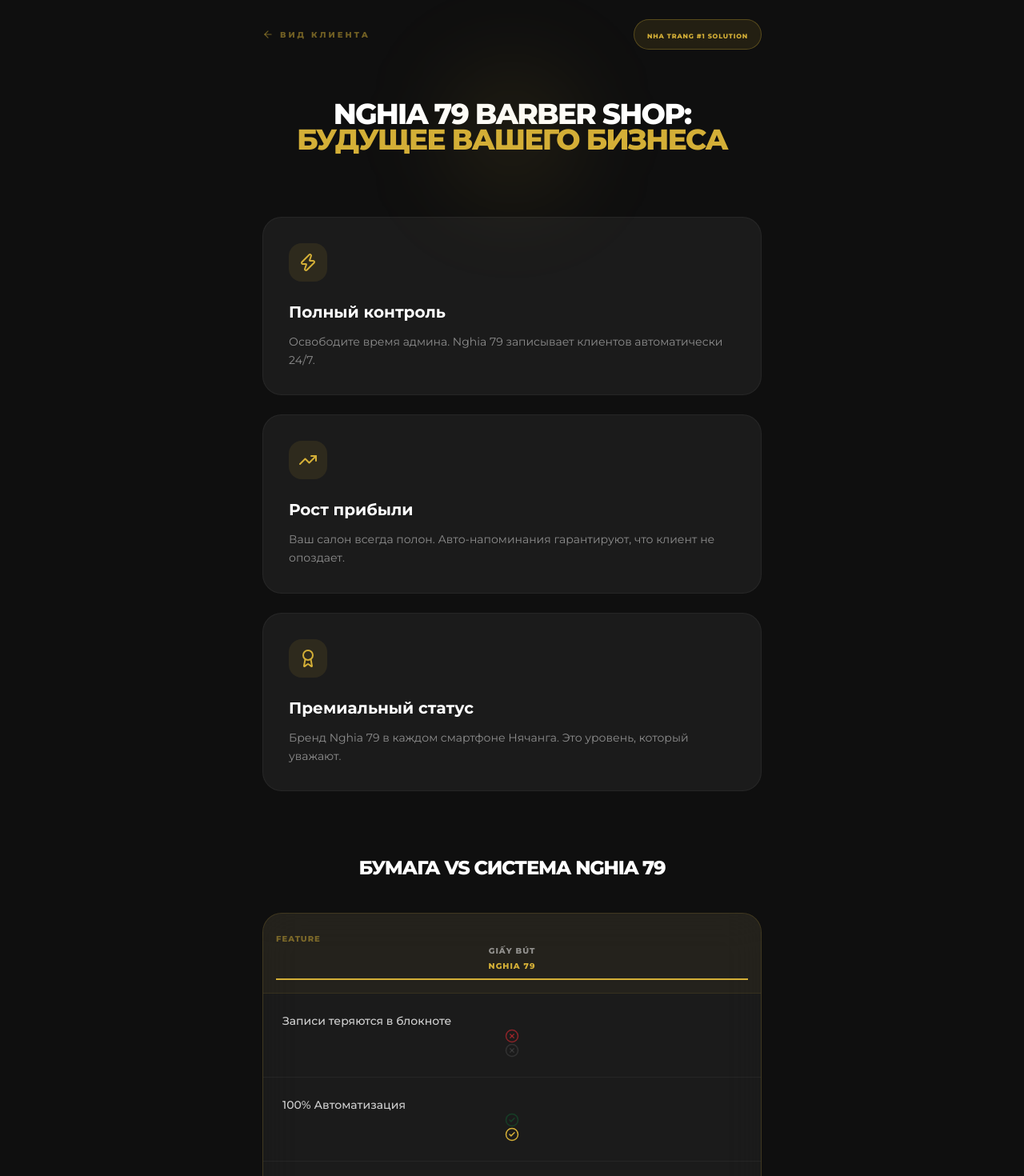
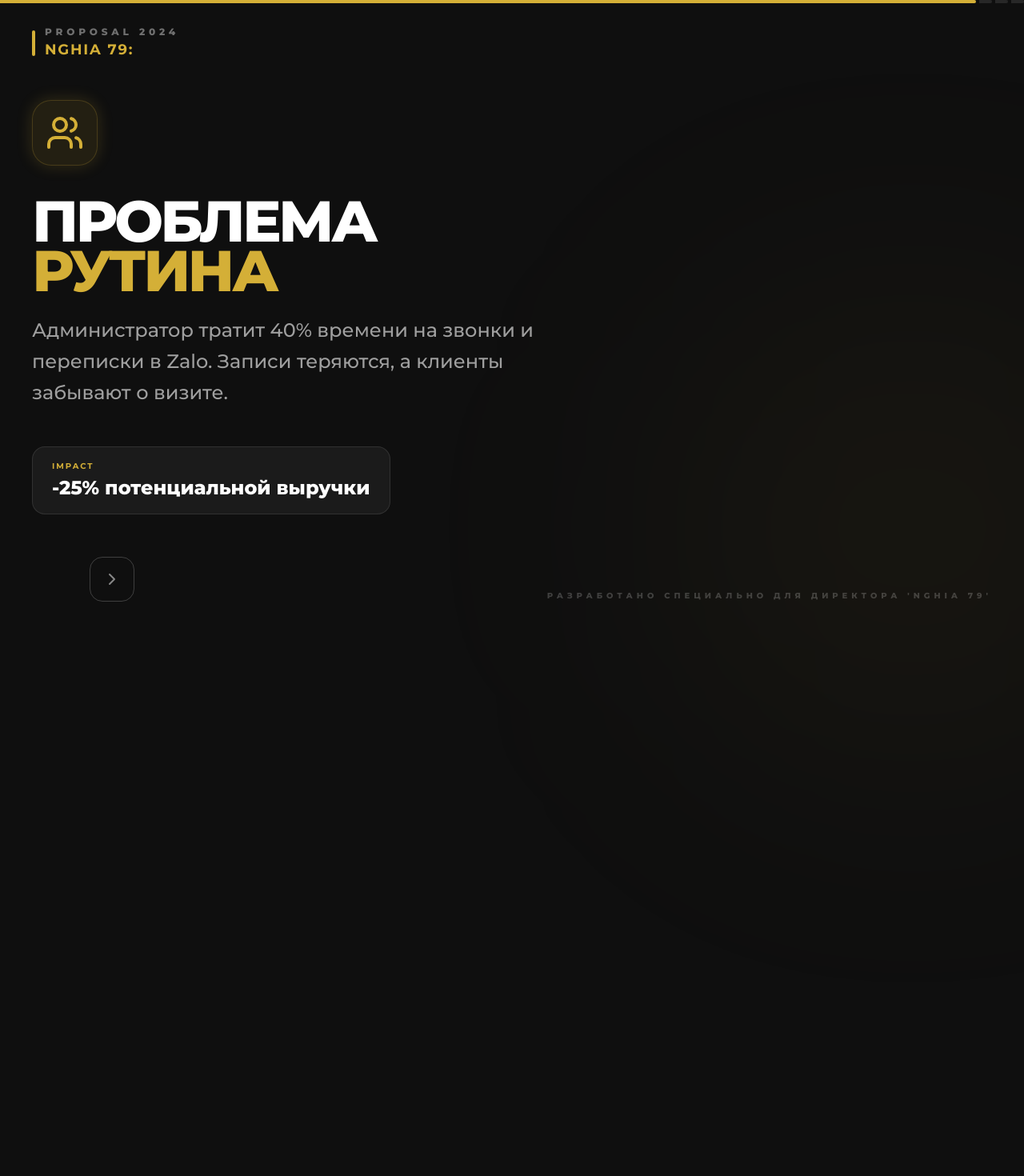
Before and after one commit to GreMZaa/barbershop-app, a React (Vite) app: page /proposal in a window 1280 px wide. Shown: the top 1470 px of the page at 80% size. After the commit the page ends 800 px from the top, so only its background shows below. Built offline with nearby package versions, Linux system fonts and the light colour scheme.

Commit message:
Fix: resolve duplicate buttons in TG, fix booking flow logic, and redesign Proposal as a pitch deck

```diff
--- a/src/constants/translations.js
+++ b/src/constants/translations.js
@@ -62,25 +62,33 @@
       new: "НОВЫЙ"
     },
     proposal: {
-      badge: "Nha Trang #1 Solution",
-      heroTitle: "Nghia 79 Barber Shop:",
-      heroSubtitle: "Будущее вашего бизнеса",
-      automationTitle: "Полный контроль",
-      automationDesc: "Освободите время админа. Nghia 79 записывает клиентов автоматически 24/7.",
-      revenueTitle: "Рост прибыли",
-      revenueDesc: "Ваш салон всегда полон. Авто-напоминания гарантируют, что клиент не опоздает.",
-      professionalismTitle: "Премиальный статус",
-      professionalismDesc: "Бренд Nghia 79 в каждом смартфоне Нячанга. Это уровень, который уважают.",
-      zaloComparison: {
-        title: "Бумага vs Система Nghia 79",
-        manual: "Записи теряются в блокноте",
-        auto: "100% Автоматизация",
-        history: "Клиент забыт через неделю",
-        crm: "База данных Nghia 79",
-        status: "Забыл предупредить клиента",
-        realtime: "Клиент видит всё онлайн"
-      },
-      footer: "Nghia 79 • Barber Shop Nha Trang"
+      badge: "Бизнес-презентация",
+      heroTitle: "Nghia 79:",
+      heroSubtitle: "Цифровая трансформация салона",
+      slides: [
+        {
+          title: "Проблема: Рутина",
+          desc: "Администратор тратит 40% времени на звонки и переписки в Zalo. Записи теряются, а клиенты забывают о визите.",
+          impact: "-25% потенциальной выручки"
+        },
+        {
+          title: "Решение: Своё приложение",
+          desc: "Собственная CRM-система и мини-апп. Клиент записывается сам за 15 секунд прямо в Telegram или Zalo.",
+          impact: "Работа 24/7 без админа"
+        },
+        {
+          title: "Рост прибыли",
+          desc: "Автоматические уведомления снижают процент 'неявок' на 40%. История стрижек позволяет делать персональные офферы.",
+          impact: "+35% возвращаемость клиентов"
+        },
+        {
+          title: "Премиальный бренд",
+          desc: "Свой цифровой сервис в Нячанге — это признак лидера рынка. Nghia 79 становится технологичным брендом №1.",
+          impact: "Имидж и доминирование"
+        }
+      ],
+      cta: "Попробовать демо-запись",
+      footer: "Разработано специально для директора 'Nghia 79'"
     }
   },
   VN: {
@@ -146,25 +154,33 @@
       new: "MỚI"
     },
     proposal: {
-      badge: "Nha Trang #1 Solution",
-      heroTitle: "Nghia 79 Barber Shop:",
+      badge: "Dự án chuyển đổi số",
+      heroTitle: "Nghia 79:",
       heroSubtitle: "Đẳng cấp kinh doanh mới",
-      automationTitle: "Quản lý tự động",
-      automationDesc: "Giảm áp lực cho chủ tiệm. Nghia 79 tự động nhận lịch 24/7 không cần trực máy.",
-      revenueTitle: "Tăng doanh thu",
-      revenueDesc: "Tiệm luôn kín lịch. Hệ thống tự động nhắc khách giúp giảm 40% tình trạng bỏ hẹn.",
-      professionalismTitle: "Thương hiệu số 1",
-      professionalismDesc: "Thương hiệu Nghia 79 hiện diện chuyên nghiệp trên điện thoại của mọi khách hàng.",
-      zaloComparison: {
-        title: "Ghi chép tay vs Nghia 79 App",
-        manual: "Dễ nhầm lẫn, mất lịch khách",
-        auto: "Tự động hóa 100%",
-        history: "Khách quay lại không biết tên",
-        crm: "CRM lưu thông tin vĩnh viễn",
-        status: "Khách quên lịch hẹn",
-        realtime: "Nhắc lịch tự động chuyên nghiệp"
-      },
-      footer: "Nghia 79 • Barber Shop Nha Trang"
+      slides: [
+        {
+          title: "Vấn đề: Quản lý thủ công",
+          desc: "Admin mất 40% thời gian trả lời Zalo. Lịch hẹn bị sót, khách hàng hay quên giờ đến tiệm.",
+          impact: "Thất thoát 25% doanh thu"
+        },
+        {
+          title: "Giải pháp: Mini App riêng",
+          desc: "Hệ thống CRM và App riêng biệt. Khách tự đặt lịch chỉ trong 15 giây ngay trên Telegram/Zalo.",
+          impact: "Hoạt động 24/7 không cần admin"
+        },
+        {
+          title: "Tăng trưởng doanh thu",
+          desc: "Nhắc lịch tự động giúp giảm 40% tình trạng bỏ hẹn. Lưu lịch sử giúp chăm sóc khách quay lại tốt hơn.",
+          impact: "+35% tỷ lệ khách quay lại"
+        },
+        {
+          title: "Thương hiệu số 1 Nha Trang",
+          desc: "Sở hữu công nghệ riêng giúp Nghia 79 khẳng định vị thế dẫn đầu. Đẳng cấp mà khách hàng luôn tin tưởng.",
+          impact: "Vượt mặt mọi đối thủ"
+        }
+      ],
+      cta: "Trải nghiệm Đặt lịch thử",
+      footer: "Dành riêng cho Giám đốc 'Nghia 79'"
     }
   }
 };
--- a/src/pages/Proposal.jsx
+++ b/src/pages/Proposal.jsx
@@ -1,132 +1,143 @@
-import React from 'react';
-import { motion } from 'framer-motion';
-import { Rocket, TrendingUp, Award, CheckCircle2, XCircle, ArrowRight, ShieldCheck, Zap } from 'lucide-react';
+import React, { useState } from 'react';
+import { motion, AnimatePresence } from 'framer-motion';
+import { ChevronRight, ChevronLeft, ArrowRight, Star, TrendingUp, Users, ShieldCheck, Target } from 'lucide-react';
 import { useLanguage } from '../context/LanguageContext';
 import { useNavigate } from 'react-router-dom';
 
 const Proposal = () => {
   const { t } = useLanguage();
   const navigate = useNavigate();
+  const [currentSlide, setCurrentSlide] = useState(0);
 
-  const advantages = [
-    {
-      icon: <Zap className="text-gold" />,
-      title: t.proposal.automationTitle,
-      desc: t.proposal.automationDesc
-    },
-    {
-      icon: <TrendingUp className="text-gold" />,
-      title: t.proposal.revenueTitle,
-      desc: t.proposal.revenueDesc
-    },
-    {
-      icon: <Award className="text-gold" />,
-      title: t.proposal.professionalismTitle,
-      desc: t.proposal.professionalismDesc
+  const slides = t.proposal.slides;
+
+  const nextSlide = () => {
+    if (currentSlide < slides.length - 1) {
+      setCurrentSlide(currentSlide + 1);
     }
-  ];
+  };
 
-  const comparison = [
-    { label: t.proposal.zaloComparison.title, paper: false, app: true },
-    { label: t.proposal.zaloComparison.manual, paper: true, app: false },
-    { label: t.proposal.zaloComparison.auto, paper: false, app: true },
-    { label: t.proposal.zaloComparison.history, paper: true, app: false },
-    { label: t.proposal.zaloComparison.crm, paper: false, app: true },
-    { label: t.proposal.zaloComparison.realtime, paper: false, app: true },
+  const prevSlide = () => {
+    if (currentSlide > 0) {
+      setCurrentSlide(currentSlide - 1);
+    }
+  };
+
+  const icons = [
+    <Users className="text-gold" size={48} />,
+    <Target className="text-gold" size={48} />,
+    <TrendingUp className="text-gold" size={48} />,
+    <Star className="text-gold" size={48} />
   ];
 
   return (
-    <div className="min-h-screen bg-dark text-white p-6 pb-20 max-w-2xl mx-auto overflow-x-hidden">
-      {/* Header */}
-      <motion.nav
-        initial={{ y: -20, opacity: 0 }}
-        animate={{ y: 0, opacity: 1 }}
-        className="flex justify-between items-center mb-16"
-      >
-        <button onClick={() => navigate('/')} className="text-gold/50 text-[10px] font-black uppercase tracking-[0.3em] flex items-center gap-2">
-          <ArrowRight className="rotate-180" size={14} /> {t.clientView}
-        </button>
-        <div className="px-4 py-1.5 bg-gold/10 border border-gold/30 rounded-full">
-          <span className="text-gold text-[8px] font-black uppercase tracking-widest">{t.proposal.badge}</span>
+    <div className="min-h-screen bg-dark text-white overflow-hidden flex flex-col font-montserrat">
+      {/* Header Info */}
+      <div className="absolute top-8 left-10 z-20">
+        <div className="flex items-center gap-3">
+          <div className="w-1 h-8 bg-gold rounded-full" />
+          <div>
+            <h2 className="text-xs font-black uppercase tracking-[0.4em] text-white/40">
+              Proposal 2024
+            </h2>
+            <h1 className="text-lg font-bold text-gold uppercase tracking-widest">
+              {t.proposal.heroTitle}
+            </h1>
           </div>
-      </motion.nav>
-
-      {/* Hero Section */}
-      <div className="relative mb-20 text-center">
-        <motion.div
-          initial={{ scale: 0.8, opacity: 0 }}
-          animate={{ scale: 1, opacity: 1 }}
-          className="absolute -top-10 left-1/2 -translate-x-1/2 w-40 h-40 bg-gold/10 blur-[60px] rounded-full"
-        />
-        <motion.h1
-          className="text-4xl font-black uppercase tracking-tighter mb-4 leading-[0.9]"
-          initial={{ y: 20, opacity: 0 }}
-          animate={{ y: 0, opacity: 1 }}
-        >
-          {t.proposal.heroTitle} <br/>
-          <span className="text-gold">{t.proposal.heroSubtitle}</span>
-        </motion.h1>
+        </div>
       </div>
 
-      {/* Value Grid */}
-      <div className="grid gap-6 mb-20">
-        {advantages.map((item, idx) => (
-          <motion.div
+      {/* Progress Bar */}
+      <div className="absolute top-0 left-0 right-0 h-1 z-30 flex gap-1">
+        {slides.map((_, idx) => (
+          <div
             key={idx}
-            initial={{ opacity: 0, x: -20 }}
-            animate={{ opacity: 1, x: 0 }}
-            transition={{ delay: idx * 0.1 }}
-            className="p-8 bg-white/5 border border-white/5 rounded-3xl relative group hover:border-gold/30 transition-all"
-          >
-            <div className="w-12 h-12 bg-gold/10 rounded-2xl flex items-center justify-center mb-6 group-hover:shadow-gold-glow transition-all">
-              {item.icon}
-            </div>
-            <h3 className="text-xl font-bold mb-3">{item.title}</h3>
-            <p className="text-white/50 text-sm leading-relaxed">{item.desc}</p>
-          </motion.div>
+            className={`h-full transition-all duration-500 rounded-r-full ${
+              idx <= currentSlide ? 'bg-gold flex-1' : 'bg-white/10 w-4'
+            }`}
+          />
         ))}
       </div>
 
-      {/* Comparison Table */}
+      <main className="flex-1 flex flex-col justify-center px-10 relative">
+        <AnimatePresence mode="wait">
           <motion.div
-        initial={{ opacity: 0, y: 20 }}
-        animate={{ opacity: 1, y: 0 }}
-        className="mb-20"
+            key={currentSlide}
+            initial={{ opacity: 0, x: 50, scale: 0.95 }}
+            animate={{ opacity: 1, x: 0, scale: 1 }}
+            exit={{ opacity: 0, x: -50, scale: 0.95 }}
+            transition={{ duration: 0.5, ease: "circOut" }}
+            className="max-w-4xl"
           >
-        <h2 className="text-2xl font-black uppercase tracking-tighter text-center mb-10">{t.proposal.zaloComparison.title}</h2>
-        <div className="bg-white/5 border border-gold/20 rounded-3xl overflow-hidden backdrop-blur-xl">
-          <div className="grid grid-cols-[1fr,80px,80px] p-4 border-b border-gold/10 bg-gold/5">
-            <div className="text-[10px] font-black text-gold/50 uppercase tracking-widest pt-2">Feature</div>
-            <div className="text-center text-[10px] font-black text-white/50 uppercase tracking-widest pb-1">Giấy Bút</div>
-            <div className="text-center text-[10px] font-black text-gold uppercase tracking-widest pb-1 border-b-2 border-gold pb-2">Nghia 79</div>
+            <div className="mb-8">
+               <motion.div
+                 initial={{ y: 20, opacity: 0 }}
+                 animate={{ y: 0, opacity: 1 }}
+                 transition={{ delay: 0.2 }}
+                 className="p-4 bg-gold/10 inline-block rounded-3xl mb-8 border border-gold/20 shadow-gold-glow"
+               >
+                 {icons[currentSlide]}
+               </motion.div>
+
+               <h2 className="text-5xl md:text-7xl font-black uppercase tracking-tighter leading-[0.85] mb-6">
+                 {slides[currentSlide].title.split(': ').map((part, i) => (
+                   <span key={i} className={i === 1 ? 'text-gold' : ''}>{part}<br/></span>
+                 ))}
+               </h2>
+
+               <p className="text-xl md:text-2xl text-white/60 font-medium leading-relaxed max-w-2xl mb-12">
+                 {slides[currentSlide].desc}
+               </p>
+
+               <div className="flex gap-8 items-center">
+                  <div className="px-6 py-4 bg-white/5 border border-white/10 rounded-2xl">
+                    <span className="text-[10px] uppercase font-bold tracking-[0.2em] text-gold block mb-1">Impact</span>
+                    <span className="text-2xl font-black text-white">{slides[currentSlide].impact}</span>
                   </div>
-          {comparison.slice(1).map((row, idx) => (
-            <div key={idx} className="grid grid-cols-[1fr,80px,80px] p-6 border-b border-white/5 items-center">
-              <div className="text-sm font-medium text-white/80">{row.label}</div>
-              <div className="flex justify-center">{row.paper ? <XCircle size={18} className="text-red-500/50" /> : <CheckCircle2 size={18} className="text-green-500/20" />}</div>
-              <div className="flex justify-center">{!row.paper ? <CheckCircle2 size={18} className="text-gold" /> : <XCircle size={18} className="text-white/10" />}</div>
                </div>
-          ))}
             </div>
           </motion.div>
+        </AnimatePresence>
 
-      {/* Final Action */}
-      <motion.div
-        className="text-center pb-12"
+        {/* Action Controls */}
+        <div className="absolute bottom-12 left-10 right-10 flex justify-between items-end">
+           <div className="flex gap-4">
+             <button
+               onClick={prevSlide}
+               disabled={currentSlide === 0}
+               className="w-14 h-14 border border-white/20 rounded-2xl flex items-center justify-center text-white/50 hover:text-gold hover:border-gold transition-all disabled:opacity-0 active:scale-90"
+             >
+               <ChevronLeft size={24} />
+             </button>
+             <button
+               onClick={nextSlide}
+               disabled={currentSlide === slides.length - 1}
+               className="w-14 h-14 border border-white/20 rounded-2xl flex items-center justify-center text-white/50 hover:text-gold hover:border-gold transition-all disabled:opacity-0 active:scale-90"
+             >
+               <ChevronRight size={24} />
+             </button>
+           </div>
+
+           {currentSlide === slides.length - 1 ? (
+             <motion.button
                initial={{ scale: 0.9, opacity: 0 }}
                animate={{ scale: 1, opacity: 1 }}
+               onClick={() => navigate('/')}
+               className="bg-gold text-dark px-10 py-6 rounded-3xl font-black uppercase tracking-widest shadow-gold-glow flex items-center gap-3 hover:scale-105 active:scale-95 transition-all"
              >
-        <button
-          onClick={() => navigate('/')}
-          className="w-full bg-gradient-to-r from-gold to-gold-light text-dark font-black py-6 rounded-[2rem] uppercase tracking-widest shadow-gold-glow active:scale-[0.98] transition-all flex items-center justify-center gap-3"
-        >
-          {t.bookNow}
+               {t.proposal.cta}
                <ArrowRight size={20} />
-        </button>
-        <p className="mt-8 text-[10px] text-white/20 uppercase tracking-[0.5em] font-black">
+             </motion.button>
+           ) : (
+             <p className="text-[10px] uppercase font-black tracking-[0.5em] text-white/20">
                {t.proposal.footer}
              </p>
-      </motion.div>
+           )}
+        </div>
+      </main>
+
+      {/* Decorative BG */}
+      <div className="fixed -bottom-40 -right-40 w-[600px] h-[600px] bg-gold/5 blur-[150px] rounded-full pointer-events-none" />
     </div>
   );
 };
```
Also changed, not shown: src/App.jsx (+42 -18 lines). Lines whose indentation alone changed are shown as unchanged.
